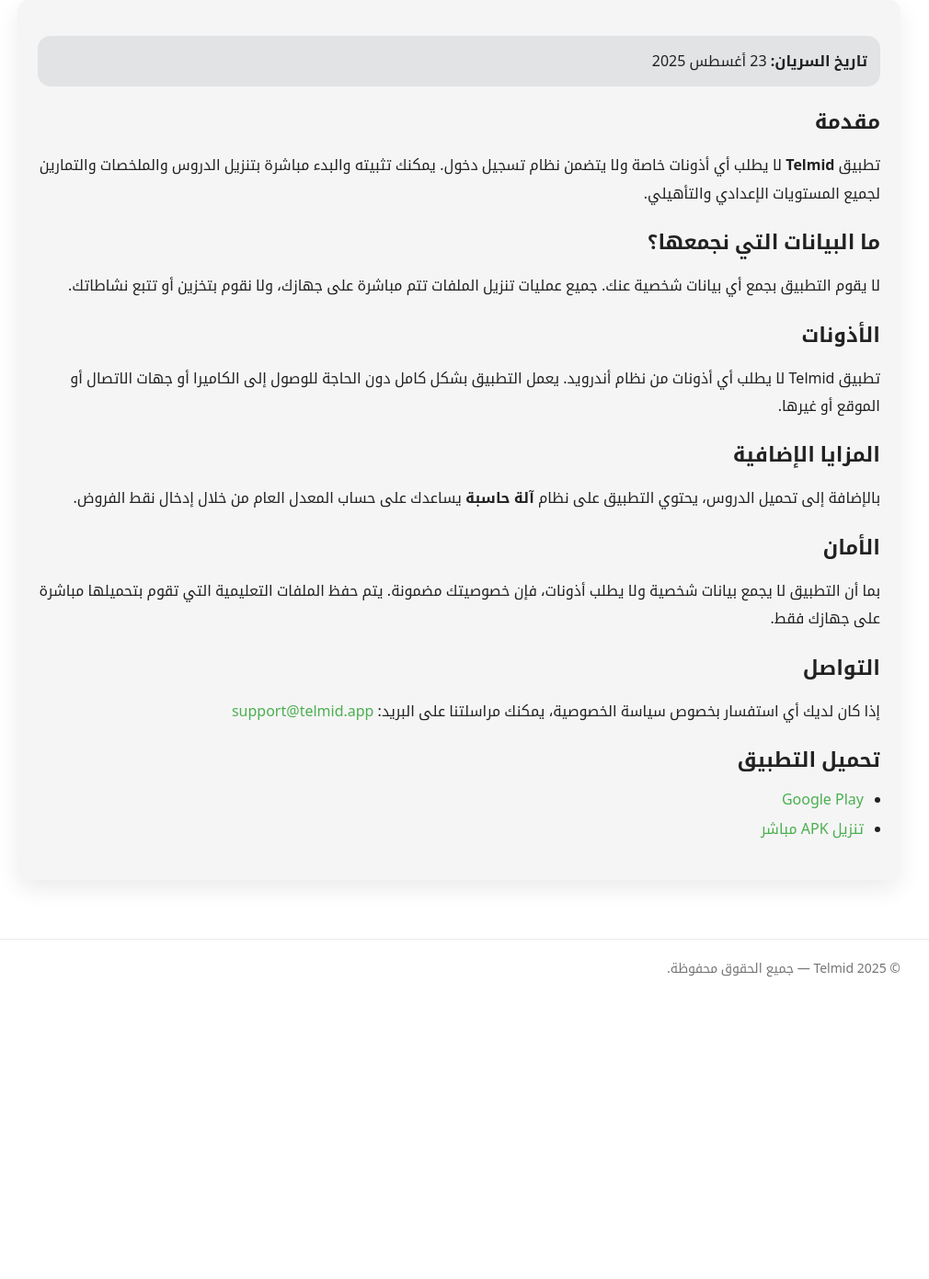
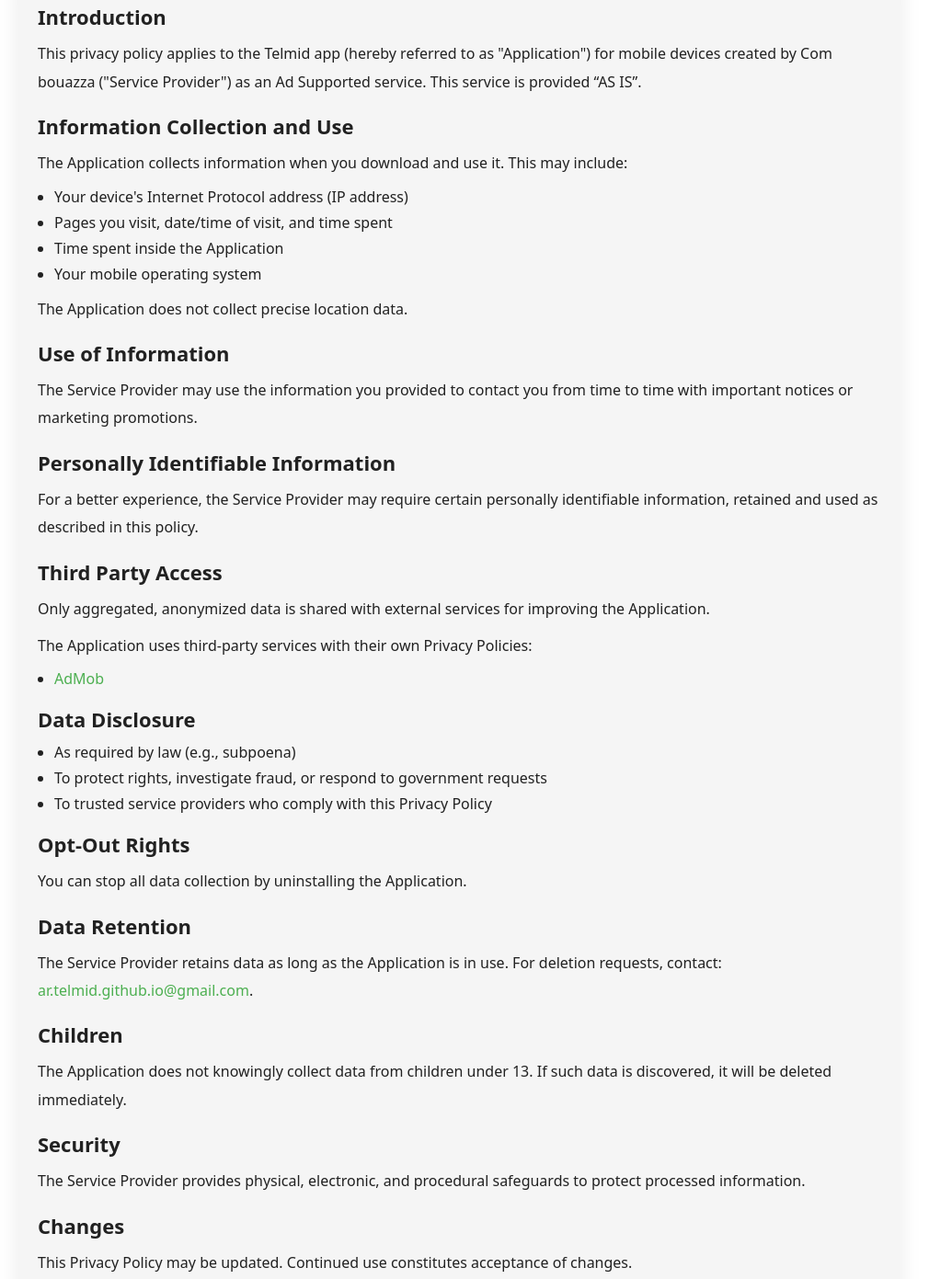
Before and after one commit to ar-telmid/ar-telmid.github.io, a plain HTML site: page privacy.html in a window 1280 px wide. Shown: the part 287-1678 px from the top of the page at 92% size, without its empty margins (141-1151 px from the left). Before the commit the page ends 1372 px from the top, so only its background shows below. Drawn offline with Linux system fonts and the light colour scheme.

Commit message:
Update privacy.html

```diff
--- a/privacy.html
+++ b/privacy.html
@@ -1,12 +1,11 @@
-<!DOCTYPE html><html lang="ar" dir="rtl">
+<!DOCTYPE html><html lang="en" dir="ltr">
 <head>
   <meta charset="utf-8" />
   <meta name="viewport" content="width=device-width, initial-scale=1" />
-  <title>سياسة الخصوصية — Telmid</title>
-  <meta name="description" content="سياسة الخصوصية لتطبيق Telmid: كيف نحمي بياناتك ونضمن تجربة آمنة." />  <!-- Open Graph -->  <meta property="og:title" content="سياسة الخصوصية — Telmid" />
-  <meta property="og:description" content="سياسة الخصوصية لتطبيق Telmid: كيف نحمي بياناتك ونضمن تجربة آمنة." />
-  <meta property="og:type" content="website" />
-  <meta property="og:locale" content="ar_MA" />  <!-- CSS Variables for Brand Colors -->  <style>
+  <title>Privacy Policy — Telmid</title>
+  <meta name="description" content="Privacy Policy of Telmid app." />
+
+  <style>
     :root{
       --colorPrimary: #4CAF50;
       --colorPrimaryVariant: #388E3C;
@@ -17,17 +16,19 @@
       --colorOnBackground: #212121;
       --colorOnSurface: #757575;
 
-      --bg1:#c8c8fa; --bg2:#e2e3e5;
-      --main1:#3070F8; --main2:#0F9D58; --main3:#E28F0A; --main4:#DB4437;
-
       --radius: 14px;
       --shadow: 0 10px 24px rgba(0,0,0,.08);
       --maxw: 960px;
     }
-    html,body{background:var(--colorBackground);color:var(--colorOnBackground);font-family: 'Tajawal', system-ui, -apple-system, Segoe UI, Roboto, "Noto Kufi Arabic", Arial, sans-serif;}
-    body{margin:0;}
-    a{color:var(--colorPrimary);text-decoration:none}
-    a:hover{text-decoration:underline}
+
+    html,body{
+      background:var(--colorBackground);
+      color:var(--colorOnBackground);
+      font-family: system-ui, -apple-system, 'Segoe UI', Roboto, Arial, sans-serif;
+      margin:0;
+    }
+    a{color:var(--colorPrimary);text-decoration:none;}
+    a:hover{text-decoration:underline;}
 
     .topbar{position:sticky;top:0;z-index:10;background:linear-gradient(90deg,var(--colorPrimary),var(--colorPrimaryVariant));color:var(--colorOnPrimary);}
     .topwrap{max-width:var(--maxw);margin:auto;display:flex;align-items:center;justify-content:space-between;padding:14px 18px;}
@@ -47,90 +48,140 @@
     p{line-height:1.9;margin:0 0 10px}
     ul{padding:0 18px;margin:6px 0 12px}
     li{margin:6px 0}
-    .muted{color:var(--colorOnSurface)}
-    .note{background:var(--bg2);border-radius:var(--radius);padding:12px 14px}
 
     footer{border-top:1px solid #ececec;background:#fff}
     .footwrap{max-width:var(--maxw);margin:auto;padding:18px;color:var(--colorOnSurface);font-size:14px}
+  </style>
+</head>
 
-    @media (min-width: 720px){
-      .hero h1{font-size:34px}
-    }
-  </style></head>
 <body>
+
   <header class="topbar">
     <div class="topwrap">
       <div class="brand">Telmid</div>
-      <a class="download" href="#download">تحميل التطبيق</a>
+      <a class="download" href="./index">Download App</a>
     </div>
-  </header>  <section class="hero">
+  </header>
+
+  <section class="hero">
     <div class="wrap">
-      <h1>سياسة الخصوصية</h1>
-      <p class="muted">توضح هذه الصفحة كيف يحمي تطبيق Telmid خصوصيتك ويوفر تجربة استخدام آمنة.</p>
+      <h1>Privacy Policy</h1>
+      <p>This page explains how Telmid handles your data and provides a safe experience.</p>
     </div>
-  </section>  <main class="content">
-    <article class="card"><div class="section note">
-    <strong>تاريخ السريان:</strong> <span>23 أغسطس 2025</span>
-  </div>
+  </section>
+
+  <main class="content">
+    <article class="card">
 
       <div class="section">
-    <h2>مقدمة</h2>
+        <h2>Introduction</h2>
         <p>
-      تطبيق <strong>Telmid</strong> لا يطلب أي أذونات خاصة ولا يتضمن نظام تسجيل دخول. يمكنك تثبيته والبدء مباشرة بتنزيل الدروس والملخصات والتمارين لجميع المستويات الإعدادي والتأهيلي.
+          This privacy policy applies to the Telmid app (hereby referred to as "Application") for mobile devices created by Com bouazza ("Service Provider") as an Ad Supported service. This service is provided “AS IS”.
         </p>
       </div>
 
       <div class="section">
-    <h2>ما البيانات التي نجمعها؟</h2>
+        <h2>Information Collection and Use</h2>
+        <p>The Application collects information when you download and use it. This may include:</p>
+        <ul>
+          <li>Your device's Internet Protocol address (IP address)</li>
+          <li>Pages you visit, date/time of visit, and time spent</li>
+          <li>Time spent inside the Application</li>
+          <li>Your mobile operating system</li>
+        </ul>
+        <p>The Application does not collect precise location data.</p>
+      </div>
+
+      <div class="section">
+        <h2>Use of Information</h2>
         <p>
-      لا يقوم التطبيق بجمع أي بيانات شخصية عنك. جميع عمليات تنزيل الملفات تتم مباشرة على جهازك، ولا نقوم بتخزين أو تتبع نشاطاتك.
+          The Service Provider may use the information you provided to contact you from time to time with important notices or marketing promotions.
         </p>
       </div>
 
       <div class="section">
-    <h2>الأذونات</h2>
+        <h2>Personally Identifiable Information</h2>
         <p>
-      تطبيق Telmid لا يطلب أي أذونات من نظام أندرويد. يعمل التطبيق بشكل كامل دون الحاجة للوصول إلى الكاميرا أو جهات الاتصال أو الموقع أو غيرها.
+          For a better experience, the Service Provider may require certain personally identifiable information, retained and used as described in this policy.
         </p>
       </div>
 
       <div class="section">
-    <h2>المزايا الإضافية</h2>
+        <h2>Third Party Access</h2>
         <p>
-      بالإضافة إلى تحميل الدروس، يحتوي التطبيق على نظام <strong>آلة حاسبة</strong> يساعدك على حساب المعدل العام من خلال إدخال نقط الفروض.
+          Only aggregated, anonymized data is shared with external services for improving the Application.
+        </p>
+        <p>The Application uses third-party services with their own Privacy Policies:</p>
+        <ul>
+          <li><a href="https://support.google.com/admob/answer/6128543" target="_blank">AdMob</a></li>
+        </ul>
+      </div>
+
+      <div class="section">
+        <h2>Data Disclosure</h2>
+        <ul>
+          <li>As required by law (e.g., subpoena)</li>
+          <li>To protect rights, investigate fraud, or respond to government requests</li>
+          <li>To trusted service providers who comply with this Privacy Policy</li>
+        </ul>
+      </div>
+
+      <div class="section">
+        <h2>Opt-Out Rights</h2>
+        <p>You can stop all data collection by uninstalling the Application.</p>
+      </div>
+
+      <div class="section">
+        <h2>Data Retention</h2>
+        <p>
+          The Service Provider retains data as long as the Application is in use.
+          For deletion requests, contact: <a href="mailto:ar.telmid.github.io@gmail.com">ar.telmid.github.io@gmail.com</a>.
         </p>
       </div>
 
       <div class="section">
-    <h2>الأمان</h2>
+        <h2>Children</h2>
         <p>
-      بما أن التطبيق لا يجمع بيانات شخصية ولا يطلب أذونات، فإن خصوصيتك مضمونة. يتم حفظ الملفات التعليمية التي تقوم بتحميلها مباشرة على جهازك فقط.
+          The Application does not knowingly collect data from children under 13.
+          If such data is discovered, it will be deleted immediately.
         </p>
       </div>
 
-  <div class="section" id="contact">
-    <h2>التواصل</h2>
+      <div class="section">
+        <h2>Security</h2>
         <p>
-      إذا كان لديك أي استفسار بخصوص سياسة الخصوصية، يمكنك مراسلتنا على البريد:
-      <a href="mailto:support@telmid.app">support@telmid.app</a>
+          The Service Provider provides physical, electronic, and procedural safeguards to protect processed information.
         </p>
       </div>
 
-  <div class="section" id="download">
-    <h2>تحميل التطبيق</h2>
-    <ul>
-      <li><a href="https://play.google.com/store/apps/details?id=com.bouazza.telmid">Google Play</a></li>
-      <li><a href="https://example.com/telmid.apk">تنزيل APK مباشر</a></li>
-    </ul>
+      <div class="section">
+        <h2>Changes</h2>
+        <p>
+          This Privacy Policy may be updated. Continued use constitutes acceptance of changes.
+        </p>
+        <p><strong>Effective date:</strong> 2025-11-11</p>
+      </div>
+
+      <div class="section">
+        <h2>Contact Us</h2>
+        <p>
+          For questions regarding privacy, contact:
+          <a href="mailto:ar.telmid.github.io@gmail.com">ar.telmid.github.io@gmail.com</a>
+        </p>
       </div>
 
     </article>
+  </main>
 
-  </main>  <footer>
+  <footer>
     <div class="footwrap">
-      © <span id="year"></span> Telmid — جميع الحقوق محفوظة.
+      © <span id="year"></span> Telmid — All rights reserved.
     </div>
-  </footer>  <script>
+  </footer>
+
+  <script>
     document.getElementById('year').textContent = new Date().getFullYear();
-  </script></body>
+  </script>
+
+</body>
 </html>
```
Lines whose indentation alone changed are shown as unchanged.
